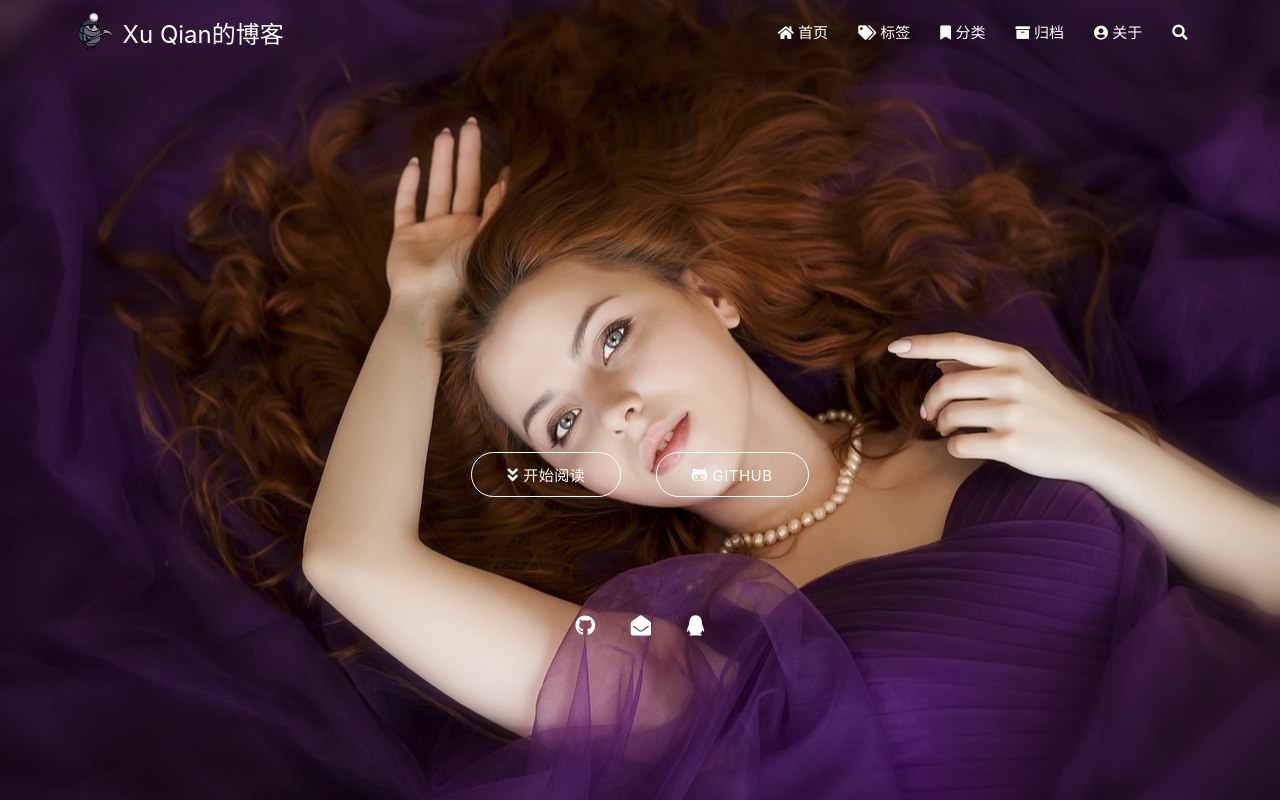
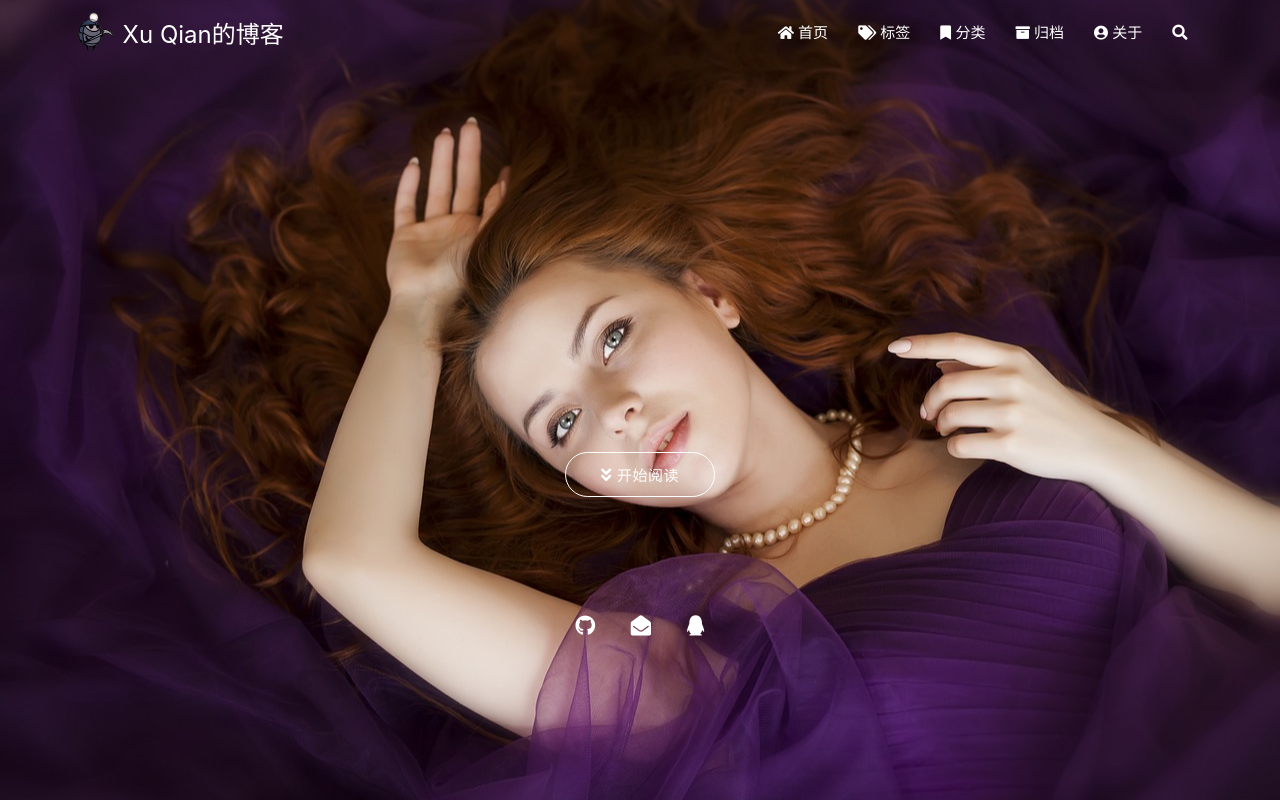
Before and after one commit to zxwx1111/zxwx1111.github.io, a plain HTML site: page index.html in a window 1280 px wide. Shown: the top 800 px of the page. Drawn offline with Linux system fonts and the light colour scheme; some packages are replaced by stand-ins of ours; a script that the page names is missing.

Commit message:
Site updated: 2021-05-30 00:40:13

```diff
--- a/index.html
+++ b/index.html
@@ -282,10 +282,6 @@
                     <i class="fa fa-angle-double-down"></i>开始阅读
                 </a>
 
-
-                    <a href="https://github.com/zxwx1111" class="waves-effect waves-light btn" target="_blank">
-                        <i class="fab fa-github-alt"></i>Github
-                    </a>
 
             </div>
             <div class="cover-social-link">
```
